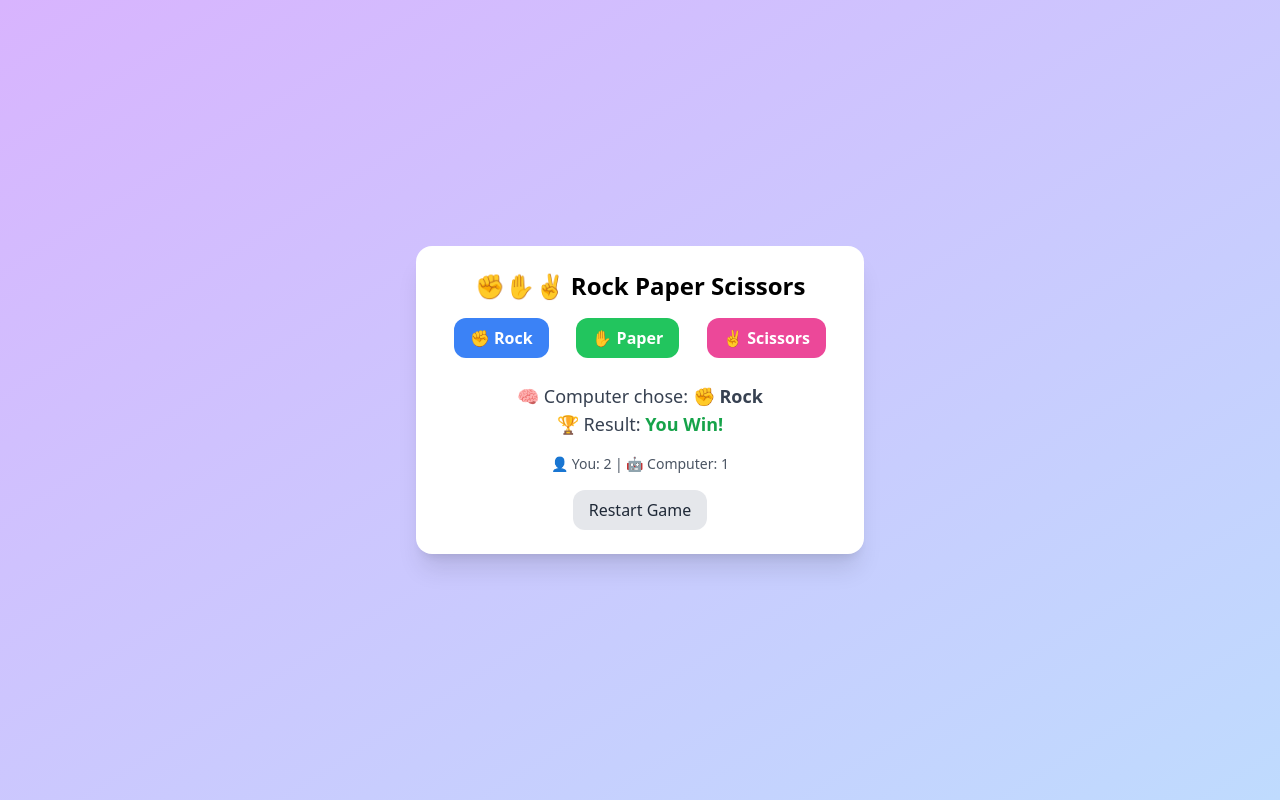
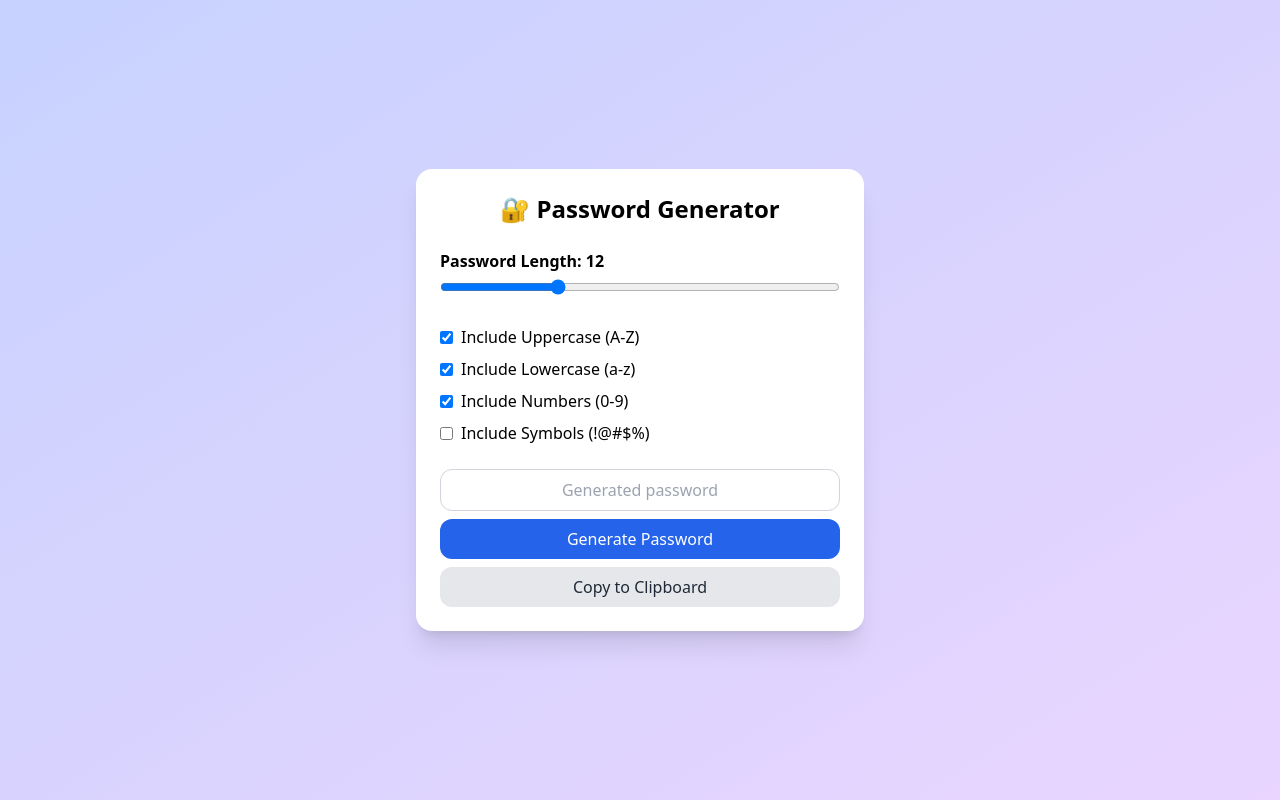
Before and after one commit to yash-sain/my-own-component-logic, a React (Create React App) app: page / in a window 1280 px wide. Built offline with nearby package versions, Linux system fonts and the light colour scheme; the HTML template or start-up script is replaced by a standard one.

Commit message:
first commit

```diff
--- a/src/App.js
+++ b/src/App.js
@@ -1,12 +1,14 @@
 import React from 'react'
 import NumberGuessingGame from './components/NumberGuessingGame/NumberGuessingGame'
 import RockPaperScissors from './components/NumberGuessingGame/RockPaperScissors'
+import PasswordGenerator from './components/NumberGuessingGame/PasswordGenerator'
 
 const App = () => {
   return (
     <div>
       {/* <NumberGuessingGame /> */}
-      <RockPaperScissors />
+      {/* <RockPaperScissors /> */}
+      <PasswordGenerator />
     </div>
   )
 }
--- /dev/null
+++ b/src/components/NumberGuessingGame/PasswordGenerator.jsx
@@ -0,0 +1,110 @@
+import { useState } from "react";
+
+export default function PasswordGenerator() {
+    const [length, setLength] = useState(12);
+    const [includeUppercase, setIncludeUppercase] = useState(true);
+    const [includeLowercase, setIncludeLowercase] = useState(true);
+    const [includeNumbers, setIncludeNumbers] = useState(true);
+    const [includeSymbols, setIncludeSymbols] = useState(false);
+    const [password, setPassword] = useState("");
+
+    const handleGeneratePassword = () => {
+        const UpperCaseLetter = "ABCDEFGHIJKLMNOPQRSTUVWXYZ";
+        const lowerCaseLetter = "abcdefghijklmnopqrstuvwxyz";
+        const number = "0123456789";
+        const symbols = "!@#$%^&*()_+{}[]<>?";
+        const passwordGen = `${includeUppercase ? UpperCaseLetter : ""}${includeLowercase ? lowerCaseLetter : ""}${includeNumbers ? number : ""}${includeSymbols ? symbols : ""}`;
+        const len = passwordGen?.length
+
+
+        if (passwordGen.length === 0) {
+            setPassword("Please select at least one option.");
+            return;
+          }
+
+        let str = "";
+
+        for (let i = 0; i < length; i += 1) {
+            const genpass = str += passwordGen[Math?.floor(Math?.random() * len)]
+            setPassword(genpass);
+        }
+
+    }
+
+    return (
+        <div className="min-h-screen flex items-center justify-center bg-gradient-to-br from-indigo-200 to-purple-200 p-4">
+            <div className="bg-white p-6 rounded-2xl shadow-xl w-full max-w-md space-y-6">
+                <h1 className="text-2xl font-bold text-center">🔐 Password Generator</h1>
+
+                <div>
+                    <label className="block font-semibold mb-1">Password Length: {length}</label>
+                    <input
+                        type="range"
+                        min={4}
+                        max={32}
+                        value={length}
+                        onChange={(e) => setLength(e.target.value)}
+                        className="w-full"
+                    />
+                </div>
+
+                <div className="space-y-2">
+                    <label className="flex items-center gap-2">
+                        <input
+                            type="checkbox"
+                            checked={includeUppercase}
+                            onChange={() => setIncludeUppercase(!includeUppercase)}
+                        />
+                        Include Uppercase (A-Z)
+                    </label>
+                    <label className="flex items-center gap-2">
+                        <input
+                            type="checkbox"
+                            checked={includeLowercase}
+                            onChange={() => setIncludeLowercase(!includeLowercase)}
+                        />
+                        Include Lowercase (a-z)
+                    </label>
+                    <label className="flex items-center gap-2">
+                        <input
+                            type="checkbox"
+                            checked={includeNumbers}
+                            onChange={() => setIncludeNumbers(!includeNumbers)}
+                        />
+                        Include Numbers (0-9)
+                    </label>
+                    <label className="flex items-center gap-2">
+                        <input
+                            type="checkbox"
+                            checked={includeSymbols}
+                            onChange={() => setIncludeSymbols(!includeSymbols)}
+                        />
+                        Include Symbols (!@#$%)
+                    </label>
+                </div>
+
+                <div className="space-y-2">
+                    <input
+                        type="text"
+                        readOnly
+                        value={password}
+                        placeholder="Generated password"
+                        className="w-full border border-gray-300 rounded-xl p-2 text-center"
+                    />
+                    <button
+                        onClick={handleGeneratePassword} // Add logic later
+                        className="w-full bg-blue-600 text-white rounded-xl py-2 hover:bg-blue-700 transition"
+                    >
+                        Generate Password
+                    </button>
+                    <button
+                        onClick={() => navigator.clipboard.writeText(password)}
+                        className="w-full bg-gray-200 text-gray-800 rounded-xl py-2 hover:bg-gray-300 transition"
+                    >
+                        Copy to Clipboard
+                    </button>
+                </div>
+            </div>
+        </div>
+    );
+}
--- a/src/components/NumberGuessingGame/RockPaperScissors.jsx
+++ b/src/components/NumberGuessingGame/RockPaperScissors.jsx
@@ -2,17 +2,29 @@ import { useEffect, useState } from "react";
 
 export default function RockPaperScissors() {
 
-    const [randomRockPaperScissors, setrandomRockPaperScissors] = useState("✊ Rock");
-    const [userStonePaperScissors, setUserStonePaperScissors] = useState("");
+    const [randomRockPaperScissors, setrandomRockPaperScissors] = useState("-");
+    const [userStonePaperScissors, setUserStonePaperScissors] = useState("-");
+    const [userScore, setUserScore] = useState(0);
+    const [computerScore, setComputerScore] = useState(0);
+    const [message, setMessage] = useState("It's a draw");
 
-    const generateRandomRockPaperScissors = () => {
+    const generateRandomRockPaperScissors = (userChoose) => {
         const randomChoice = ["✋ Paper", "✊ Rock", "✌️ Scissors"]
-        const randomNumber = Math?.round(Math?.random() * 2);
-        setrandomRockPaperScissors(randomChoice[randomNumber]);
+        const computerChoice = randomChoice[Math?.floor(Math?.random() * 3)];
+
+        setUserStonePaperScissors(userChoose)
+        setrandomRockPaperScissors(computerChoice);
+
+        if ((computerChoice === "✋ Paper" && userChoose === "✊ Rock") || (computerChoice === "✊ Rock" && userChoose === "✌️ Scissors") || (computerChoice === "✌️ Scissors" && userChoose === "✋ Paper")) {
+            setComputerScore(prev => prev + 1);
+            setMessage("You Loose!");
+        } else if ((userChoose === "✋ Paper" && computerChoice === "✊ Rock") || (userChoose === "✊ Rock" && computerChoice === "✌️ Scissors") || (userChoose === "✌️ Scissors" && computerChoice === "✋ Paper")) {
+            setUserScore(prev => prev + 1)
+            setMessage("You Win!");
+        } else {
+            setMessage("It's a draw");
+        }
     }
-
-    // useEffect(() => {})
-
 
     return (
         <div className="min-h-screen bg-gradient-to-br from-purple-300 to-blue-200 flex items-center justify-center">
@@ -21,13 +33,13 @@ export default function RockPaperScissors() {
 
                 {/* Choices */}
                 <div className="flex justify-around mb-6">
-                    <button onClick={() => { setUserStonePaperScissors("✊ Rock"); generateRandomRockPaperScissors() }} className="bg-blue-500 hover:bg-blue-600 text-white font-semibold py-2 px-4 rounded-xl transition">
+                    <button onClick={() => generateRandomRockPaperScissors("✊ Rock")} className="bg-blue-500 hover:bg-blue-600 text-white font-semibold py-2 px-4 rounded-xl transition">
                         ✊ Rock
                     </button>
-                    <button onClick={() => { setUserStonePaperScissors("✋ Paper"); generateRandomRockPaperScissors() }} className="bg-green-500 hover:bg-green-600 text-white font-semibold py-2 px-4 rounded-xl transition">
+                    <button onClick={() => generateRandomRockPaperScissors("✋ Paper")} className="bg-green-500 hover:bg-green-600 text-white font-semibold py-2 px-4 rounded-xl transition">
                         ✋ Paper
                     </button>
-                    <button onClick={() => { setUserStonePaperScissors("✌️ Scissors"); generateRandomRockPaperScissors() }} className="bg-pink-500 hover:bg-pink-600 text-white font-semibold py-2 px-4 rounded-xl transition">
+                    <button onClick={() => generateRandomRockPaperScissors("✌️ Scissors")} className="bg-pink-500 hover:bg-pink-600 text-white font-semibold py-2 px-4 rounded-xl transition">
                         ✌️ Scissors
                     </button>
                 </div>
@@ -35,13 +47,14 @@ export default function RockPaperScissors() {
                 {/* Result */}
                 <div className="text-lg font-medium text-gray-700 mb-4">
                     {/* Example result */}
+                    🙍 User chose: <span className="font-bold">{userStonePaperScissors}</span> <br />
                     🧠 Computer chose: <span className="font-bold">{randomRockPaperScissors}</span> <br />
-                    🏆 Result: <span className="text-green-600 font-bold">You Win!</span>
+                    🏆 Result: <span className={`font-bold text-gray-600`}>{message}</span>
                 </div>
 
                 {/* Scoreboard */}
                 <div className="text-sm text-gray-600 mb-4">
-                    👤 You: 2 | 🤖 Computer: 1
+                    👤 You: {userScore} | 🤖 Computer: {computerScore}
                 </div>
 
                 {/* Restart */}
```
